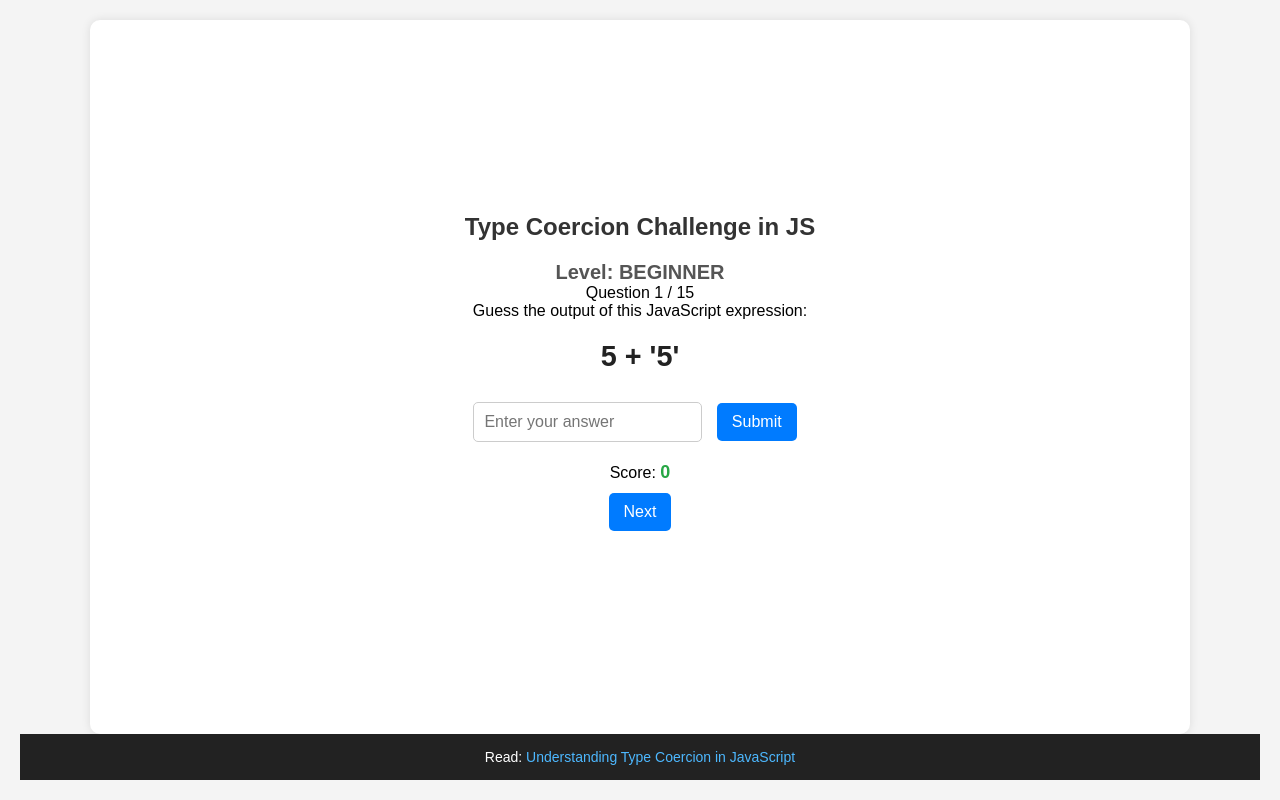
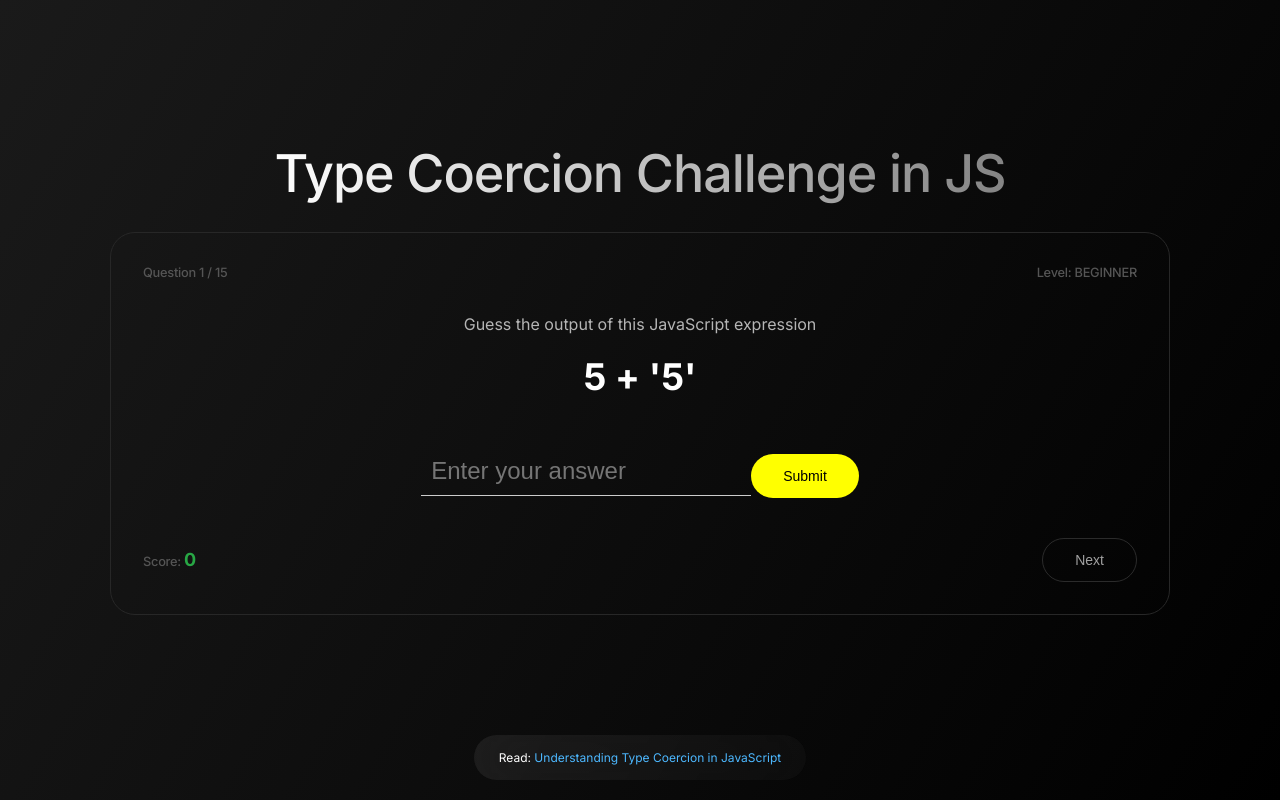
Before and after one commit to qobitech/type-coercion-game, a plain HTML site: page index.html in a window 1280 px wide. Both pictures are taken after a click on the button "Beginner". Drawn offline with Linux system fonts and the light colour scheme.

Commit message:
feat: done

```diff
--- a/index.html
+++ b/index.html
@@ -5,28 +5,44 @@
     <meta name="viewport" content="width=device-width, initial-scale=1.0" />
     <title>Type Coercion Challenge in JS</title>
     <link rel="stylesheet" href="style.css" />
+    <link rel="preconnect" href="https://fonts.googleapis.com" />
+    <link rel="preconnect" href="https://fonts.gstatic.com" crossorigin />
+    <link
+      href="https://fonts.googleapis.com/css2?family=Inter:ital,opsz,wght@0,14..32,100..900;1,14..32,100..900&display=swap"
+      rel="stylesheet"
+    />
   </head>
   <body>
     <div class="container">
-      <h1>Type Coercion Challenge in JS</h1>
+      <h1 class="white-gradient">Type Coercion Challenge in JS</h1>
       <div id="level-selection">
         <h2>Select Difficulty</h2>
-        <button onclick="startGame('beginner')">Beginner</button>
-        <button onclick="startGame('intermediate')">Intermediate</button>
-        <button onclick="startGame('advanced')">Advanced</button>
+        <div class="btn-group">
+          <button onclick="startGame('beginner')">Beginner</button>
+          <button onclick="startGame('intermediate')">Intermediate</button>
+          <button onclick="startGame('advanced')">Advanced</button>
+        </div>
       </div>
 
       <div id="game-container" style="display: none">
-        <h2 id="difficulty"></h2>
-        <p id="question-counter"></p>
-        <p>Guess the output of this JavaScript expression:</p>
+        <div class="header-game-container">
+          <h2 id="question-counter" class="text-content"></h2>
+          <h2 id="difficulty" class="text-content"></h2>
+        </div>
+        <p id="guess">Guess the output of this JavaScript expression</p>
         <div class="expression" id="expression"></div>
-        <input type="text" id="userInput" placeholder="Enter your answer" />
-        <button onclick="checkAnswer()">Submit</button>
+        <div id="form-input">
+          <input type="text" id="userInput" placeholder="Enter your answer" />
+          <button onclick="checkAnswer()" id="submit">Submit</button>
+        </div>
         <p class="result" id="result"></p>
         <p id="explanation"></p>
-        <p>Score: <span id="score">0</span></p>
-        <button onclick="nextQuestion()">Next</button>
+        <div class="footer-game-container">
+          <h2 id="score-txt" class="text-content">
+            Score: <span id="score">0</span>
+          </h2>
+          <button onclick="nextQuestion()" id="next">Next</button>
+        </div>
       </div>
 
       <div id="game-over" style="display: none">
--- a/script.js
+++ b/script.js
@@ -80,3 +80,14 @@ function restartGame() {
   document.getElementById("game-over").style.display = "none"
   document.getElementById("level-selection").style.display = "block"
 }
+
+
+function convertOctalToDecimal(octal){
+    const octalString = String(octal)
+    let decimal = 0
+    for(let i=0; i<octalString.length;i++){
+      const power = octalString.length - 1 - i;
+      decimal += Number(octalString[i]) * Math.pow(8, power)
+    }
+    return decimal;
+}
--- a/style.css
+++ b/style.css
@@ -5,28 +5,52 @@
   box-sizing: border-box;
 }
 
+:root {
+  --primary: 60 100% 50%;
+  --background: 0 0% 0%;
+  --foreground: 0 0% 100%;
+}
+
 html,
 body {
   height: 100%;
   display: flex;
   flex-direction: column;
+  margin: 0;
+  padding: 0;
+  width: 100%;
 }
 
 body {
-  font-family: Arial, sans-serif;
+  font-family: "Inter", Arial, sans-serif;
   text-align: center;
   padding: 20px;
-  background-color: #f4f4f4;
+  background-color: hsl(var(--background));
+  background-image: linear-gradient(
+    120deg,
+    rgba(255, 255, 255, 0.1),
+    rgba(0, 0, 0, 1)
+  );
+  /* background-size: 50px; */
+  color: hsl(var(--foreground));
+  -webkit-font-smoothing: antialiased;
 }
 
 .container {
   max-width: 1100px;
   margin: auto;
-  background: white;
+  background: none;
+  /* backdrop-filter: blur(30px); */
+  /* background-image: linear-gradient(
+    120deg,
+    rgba(255, 255, 255, 0.1),
+    rgba(0, 0, 0, 1)
+  ); */
+  /* background-size: 30px; */
   padding: 20px;
   border-radius: 10px;
   box-sizing: border-box;
-  box-shadow: 0px 0px 10px rgba(0, 0, 0, 0.1);
+  /* box-shadow: 0px 0px 10px rgba(0, 0, 0, 0.1); */
   display: flex;
   flex-direction: column;
   flex: 1;
@@ -36,10 +60,40 @@ body {
   width: 98%;
 }
 
-h1 {
-  color: #333;
-  font-size: 24px;
-  margin-bottom: 20px;
+h1,
+h2 {
+  font-size: 3.25rem; /* Equivalent to text-4xl */
+  font-weight: 500; /* Equivalent to font-medium */
+  letter-spacing: -0.02em; /* Equivalent to tracking-tight */
+  line-height: 1.3;
+  opacity: 1;
+  transform: none;
+}
+
+h2 {
+  font-size: 2.25rem;
+  margin-bottom: 3rem;
+}
+
+/* Responsive styles */
+@media (min-width: 640px) {
+  /* sm breakpoint */
+  h2 {
+    font-size: 3rem; /* Equivalent to text-5xl */
+  }
+}
+
+/* Style for the white-gradient span */
+.white-gradient {
+  display: inline-block;
+  padding-bottom: 1.5rem; /* Equivalent to pb-6 */
+  background: linear-gradient(
+    to right,
+    white,
+    rgba(255, 255, 255, 0.5)
+  ); /* Example gradient */
+  -webkit-background-clip: text;
+  color: transparent;
 }
 
 h2 {
@@ -47,7 +101,7 @@ h2 {
   font-size: 20px;
 }
 
-button {
+/* button {
   background-color: #007bff;
   color: white;
   border: none;
@@ -57,25 +111,72 @@ button {
   margin: 10px;
   border-radius: 5px;
   transition: 0.3s;
+} */
+
+button {
+  display: inline-flex;
+  align-items: center;
+  justify-content: center;
+  white-space: nowrap;
+  border-radius: 22px;
+  font-size: 0.875rem; /* Equivalent to text-sm */
+  font-weight: 500; /* Equivalent to font-medium */
+  transition: all 0.15s cubic-bezier(0.4, 0, 0.2, 1);
+  outline: none;
+  height: 2.75rem; /* Equivalent to h-11 */
+  padding: 0.5rem 2rem; /* Equivalent to px-4 py-2 */
+  color: black;
+  position: relative;
+  background-color: hsl(var(--primary));
+  --tw-text-opacity: 1;
+  color: rgb(0 0 0 / var(--tw-text-opacity, 1));
+  transition-property: all;
+  transition-timing-function: cubic-bezier(0.4, 0, 0.2, 1);
+  transition-duration: 0.15s;
+  border: none;
+}
+
+/* button:hover {
+  background-color: #0056b3;
+} */
+
+button:focus-visible {
+  outline: none;
+  box-shadow: 0 0 20px rgba(255, 191, 0, 0.3); /* Equivalent to focus-visible:ring-1 focus-visible:ring-ring */
+}
+
+button:disabled {
+  pointer-events: none;
+  opacity: 0.5;
 }
 
 button:hover {
-  background-color: #0056b3;
+  background-color: hsl(var(--primary));
+}
+
+.btn-group {
+  display: flex;
+  align-items: center;
+  flex-wrap: nowrap;
+  gap: 1rem;
 }
 
 .expression {
-  font-size: 1.8em;
-  margin: 20px 0;
+  font-size: 2.3em;
+  margin: 20px 0 3rem;
   font-weight: bold;
-  color: #222;
+  color: #fff;
 }
 
 input {
   padding: 10px;
-  font-size: 1em;
-  border: 1px solid #ccc;
-  border-radius: 5px;
+  font-size: 1.5em;
   margin-bottom: 10px;
+  outline: none;
+  background: none;
+  border: 0;
+  color: #fff;
+  border-bottom: 1px solid #ccc;
 }
 
 .result {
@@ -86,7 +187,7 @@ input {
 #explanation {
   font-size: 14px;
   color: #666;
-  margin-top: 10px;
+  margin-top: 30px;
 }
 
 #game-over {
@@ -99,16 +200,100 @@ input {
   color: #28a745;
 }
 
+.content-wrapper {
+  backdrop-filter: blur(30px);
+  background-image: linear-gradient(
+    120deg,
+    rgba(255, 255, 255, 0.1),
+    rgba(0, 0, 0, 1)
+  );
+  border-radius: 25px;
+  padding: 0.5rem 1rem;
+  display: flex;
+  align-items: center;
+  justify-content: center;
+  text-align: center;
+}
+
+.text-content {
+  font-size: 0.8rem;
+  margin: 0;
+}
+
+#game-container {
+  border: 1px solid #272727;
+  width: 100%;
+  border-radius: 25px;
+  padding: 2rem;
+}
+
+.header-game-container {
+  display: flex;
+  align-items: center;
+  justify-content: space-between;
+  margin-bottom: 2rem;
+}
+.footer-game-container {
+  display: flex;
+  align-items: center;
+  justify-content: space-between;
+  margin-top: 2rem;
+}
+
+#form-input {
+  display: flex;
+  align-items: center;
+  justify-content: center;
+}
+
+@media (max-width: 640px) {
+  .header-game-container,
+  .footer-game-container,
+  .btn-group,
+  #form-input {
+    flex-direction: column;
+    gap: 23px;
+    text-align: center;
+  }
+  .result {
+    margin-top: 2rem;
+  }
+}
+
+.footer-game-container #next,
+.footer-game-container h2 {
+  margin: 0;
+}
+
+#next {
+  margin-top: 2rem;
+  background: none;
+  color: #a1a1a1;
+  border: 1px solid #2b2b2b;
+}
+
+#guess {
+  color: #b5b5b5;
+}
+
 /* Footer Styling */
 footer {
-  background: #222;
+  backdrop-filter: blur(30px);
+  background-image: linear-gradient(
+    120deg,
+    rgba(187, 184, 184, 0.1),
+    rgba(19, 19, 19, 0.5)
+  );
+  border-radius: 25px;
   color: white;
   text-align: center;
-  padding: 15px;
+  padding: 15px 25px;
   font-size: 14px;
-  width: 100%;
+  width: max-content;
   position: relative;
   bottom: 0;
+  margin: auto;
+  font-size: 0.75rem;
 }
 
 footer a {
@@ -116,6 +301,6 @@ footer a {
   text-decoration: none;
 }
 
-footer a:hover {
+/* footer a:hover {
   text-decoration: underline;
-}
+} */
```
